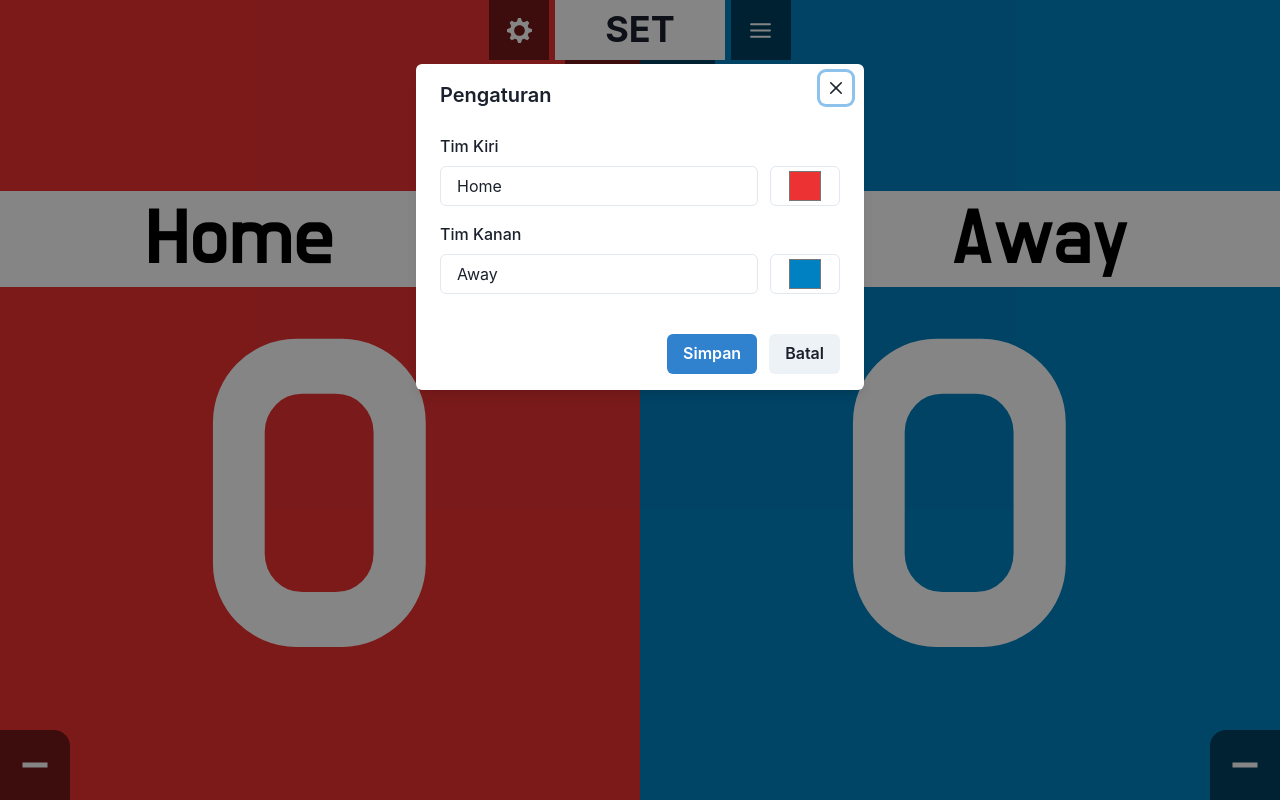
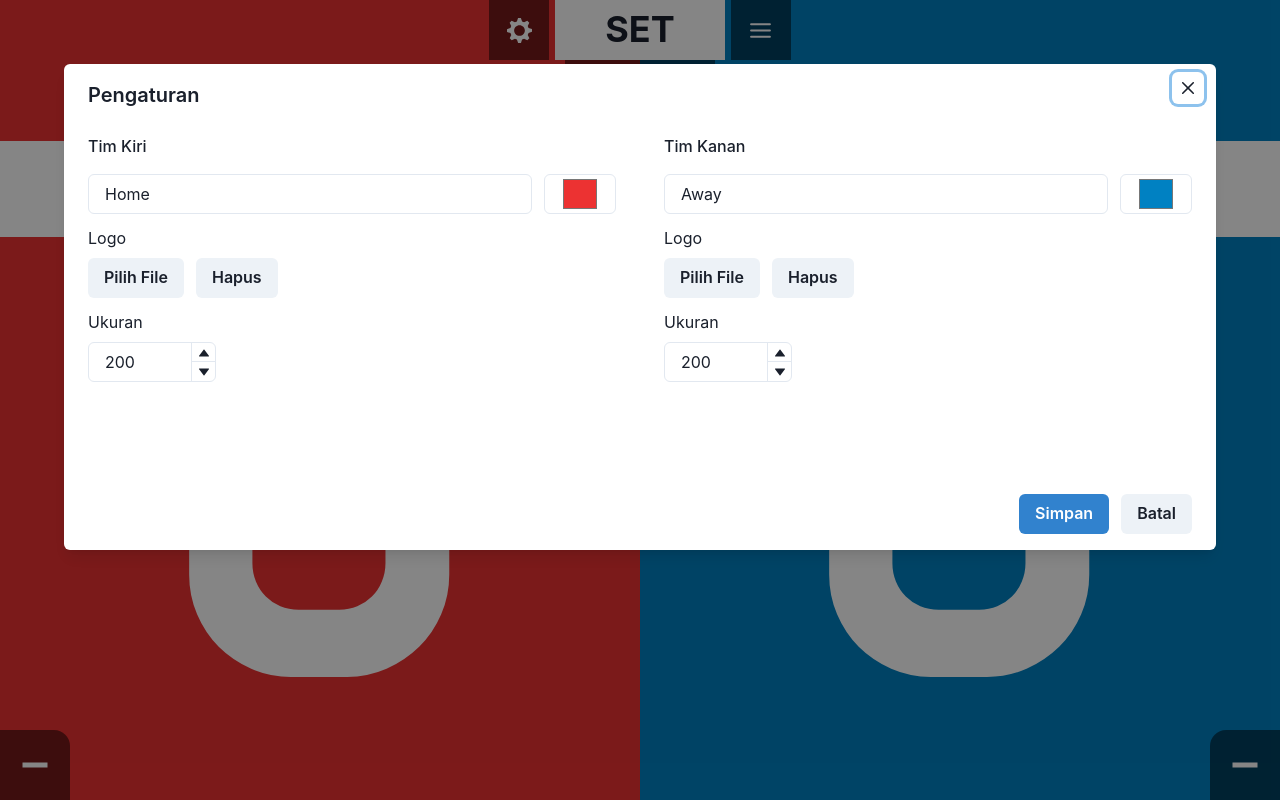
Before and after one commit to Permanaa/scoreboard, a Next.js app: page / in a window 1280 px wide. Both pictures are taken after a click on the element 519 px from the left and 30 px from the top of the page. Built offline with nearby package versions, Linux system fonts and the light colour scheme.

Commit message:
feat: logo team

```diff
--- a/components/Settings/index.tsx
+++ b/components/Settings/index.tsx
@@ -11,9 +11,29 @@ import {
   Input,
   Box,
   Button,
+  Text,
+  NumberInput,
+  NumberInputField,
+  NumberInputStepper,
+  NumberIncrementStepper,
+  NumberDecrementStepper,
 } from "@chakra-ui/react"
-import { useState } from "react"
+import { ChangeEvent, useState, useRef } from "react"
 import { ITeam } from "../../hooks/useHome";
+import Image from "next/image";
+
+const convertToBase64 = (file: Blob) => {
+  return new Promise((resolve, reject) => {
+    const fileReader = new FileReader();
+    fileReader.readAsDataURL(file);
+    fileReader.onload = () => {
+      resolve(fileReader.result);
+    };
+    fileReader.onerror = (error) => {
+      reject(error);
+    };
+  });
+};
 
 const Settings = ({
   isOpen,
@@ -28,6 +48,9 @@ const Settings = ({
   home: ITeam;
   away: ITeam;
 }) => {
+  const InputLogoHomeRef = useRef<HTMLInputElement>(null)
+  const InputLogoAwayRef = useRef<HTMLInputElement>(null)
+
   const [tempHome, setTempHome] = useState<ITeam>(home)
   const [tempAway, setTempAway] = useState<ITeam>(away)
 
@@ -38,46 +61,163 @@ const Settings = ({
   }
 
   const handleSave = () => {
-    onSave({ home: tempHome as ITeam, away: tempAway as ITeam })
+    onSave({ home: tempHome, away: tempAway })
     onClose()
   }
 
+  const handleChangeImageHome = async (event: ChangeEvent<HTMLInputElement>) => {
+    const files = event.target.files
+    if (files && files?.length) {
+      const base64Logo = await convertToBase64(files[0]) as string
+      setTempHome(prev => ({ ...prev, logo: base64Logo }))
+    }
+  }
+
+  const handleChangeImageAway = async (event: ChangeEvent<HTMLInputElement>) => {
+    const files = event.target.files
+    if (files && files?.length) {
+      const base64Logo = await convertToBase64(files[0]) as string
+      setTempAway(prev => ({ ...prev, logo: base64Logo }))
+    }
+  }
+
+  const handleRemoveLogoHome = () => {
+    setTempHome(prev => ({ ...prev, logo: "" }))
+  }
+
+  const handleRemoveLogoAway = () => {
+    setTempAway(prev => ({ ...prev, logo: "" }))
+  }
+
   return (
-    <Modal isOpen={isOpen} onClose={handleClose}>
+    <Modal isOpen={isOpen} onClose={handleClose} size="6xl">
       <ModalOverlay />
       <ModalContent>
         <ModalHeader>Pengaturan</ModalHeader>
         <ModalCloseButton />
         <ModalBody pb={6}>
+          <Box display="flex" gap={12}>
+            <FormControl mb={10}>
+              <FormLabel mb={4}>Tim Kiri</FormLabel>
               <Box>
-            <FormControl>
-              <FormLabel>Tim Kiri</FormLabel>
-              <Box display="flex" alignItems="center" gap={3}>
+                <Box display="flex" alignItems="center" gap={3} mb={3}>
                   <Input
                     value={tempHome?.name}
-                  onChange={(e) => setTempHome((prev) => ({ ...prev, name: e.target.value } as ITeam))}
+                    onChange={(e) => setTempHome((prev) => ({ ...prev, name: e.target.value }))}
                   />
                   <Input
                     type="color"
-                  width="20%"
+                    width="80px"
                     value={tempHome?.color}
-                  onChange={(e) => setTempHome(prev => ({ ...prev, color: e.target.value } as ITeam))}
+                    onChange={(e) => setTempHome(prev => ({ ...prev, color: e.target.value }))}
                   />
                 </Box>
+                <Text mb={2}>Logo</Text>
+                <Box display="flex" gap={3} mb={3}>
+                  <Input
+                    type="file"
+                    onChange={handleChangeImageHome}
+                    accept="image/*"
+                    value=""
+                    display="none"
+                    ref={InputLogoHomeRef}
+                  />
+                  <Button onClick={() => InputLogoHomeRef.current?.click()}>
+                    Pilih File
+                  </Button>
+                  <Button onClick={handleRemoveLogoHome}>
+                    Hapus
+                  </Button>
+                </Box>
+                <Text mb={2}>Ukuran</Text>
+                <Box mb={8}>
+                  <NumberInput
+                    width={128}
+                    value={tempHome?.logoSize}
+                    onChange={(valString) => setTempHome(prev => ({ ...prev, logoSize: Number(valString) }))}
+                  >
+                    <NumberInputField />
+                    <NumberInputStepper>
+                      <NumberIncrementStepper />
+                      <NumberDecrementStepper />
+                    </NumberInputStepper>
+                  </NumberInput>
+                </Box>
+                {!!tempHome.logo && (
+                  <Image
+                    width={tempHome?.logoSize}
+                    height={tempHome?.logoSize}
+                    src={tempHome.logo}
+                    alt="logo home"
+                    style={{
+                      width: tempHome?.logoSize,
+                      height: tempHome?.logoSize,
+                      objectFit: "contain"
+                    }}
+                  />
+                )}
+              </Box>
             </FormControl>
-            <FormControl mt={4}>
-              <FormLabel>Tim Kanan</FormLabel>
-              <Box display="flex" alignItems="center" gap={3}>
+
+            <FormControl>
+              <FormLabel mb={4}>Tim Kanan</FormLabel>
+              <Box>
+                <Box display="flex" alignItems="center" gap={3} mb={3}>
                   <Input
                     value={tempAway?.name}
-                  onChange={(e) => setTempAway(prev => ({ ...prev, name: e.target.value } as ITeam))}
+                    onChange={(e) => setTempAway(prev => ({ ...prev, name: e.target.value }))}
                   />
                   <Input
                     type="color"
-                  width="20%"
+                    width="80px"
                     value={tempAway?.color}
-                  onChange={(e) => setTempAway(prev => ({ ...prev, color: e.target.value } as ITeam))}
+                    onChange={(e) => setTempAway(prev => ({ ...prev, color: e.target.value }))}
                   />
+                </Box>
+                <Text mb={2}>Logo</Text>
+                <Box display="flex" gap={3} mb={3}>
+                  <Input
+                    type="file"
+                    onChange={handleChangeImageAway}
+                    accept="image/*"
+                    value=""
+                    display="none"
+                    ref={InputLogoAwayRef}
+                  />
+                  <Button onClick={() => InputLogoAwayRef.current?.click()}>
+                    Pilih File
+                  </Button>
+                  <Button onClick={handleRemoveLogoAway}>
+                    Hapus
+                  </Button>
+                </Box>
+                <Text mb={2}>Ukuran</Text>
+                <Box mb={8}>
+                  <NumberInput
+                    width={128}
+                    value={tempAway?.logoSize}
+                    onChange={(valString) => setTempAway(prev => ({ ...prev, logoSize: Number(valString) }))}
+                  >
+                    <NumberInputField />
+                    <NumberInputStepper>
+                      <NumberIncrementStepper />
+                      <NumberDecrementStepper />
+                    </NumberInputStepper>
+                  </NumberInput>
+                </Box>
+                {!!tempAway.logo && (
+                  <Image
+                    width={tempAway?.logoSize}
+                    height={tempAway?.logoSize}
+                    src={tempAway.logo}
+                    alt="logo away"
+                    style={{
+                      width: tempAway?.logoSize,
+                      height: tempAway?.logoSize,
+                      objectFit: "contain"
+                    }}
+                  />
+                )}
               </Box>
             </FormControl>
           </Box>
--- a/hooks/useHome.ts
+++ b/hooks/useHome.ts
@@ -7,6 +7,8 @@ export interface ITeam {
   point: number;
   name: string;
   color: string;
+  logo: string;
+  logoSize: number;
 }
 
 const useActions = () => {
@@ -14,14 +16,18 @@ const useActions = () => {
     score: 0,
     point: 0,
     name: "Home",
-    color: "#EC3232"
+    color: "#EC3232",
+    logo: "",
+    logoSize: 200,
   })
 
   const [away, setAway] = useLocalStorageState<ITeam>('away', {
     score: 0,
     point: 0,
     name: "Away",
-    color: "#0081C2"
+    color: "#0081C2",
+    logo: "",
+    logoSize: 200,
   })
 
   const [homeHistory, setHomeHistory] = useLocalStorageState<ITeam[]>('home-history', [])
--- a/pages/index.tsx
+++ b/pages/index.tsx
@@ -1,9 +1,10 @@
 import styles from '../styles/Home.module.css'
-import { Box, Container, Heading } from '@chakra-ui/react'
+import { Box, Heading } from '@chakra-ui/react'
 import { SettingsIcon, MinusIcon, HamburgerIcon } from '@chakra-ui/icons'
 import useActions from "../hooks/useHome";
 import Settings from '../components/Settings';
 import Control from '../components/Control';
+import Image from 'next/image';
 
 export default function Home() {
   const {
@@ -40,9 +41,48 @@ export default function Home() {
           <Box fontSize={80}>{round || 1}</Box>
         </Box>
       </Box>
+      {(!!home?.logo || !!away?.logo) && (
+        <Box position="absolute" top="24px">
+          <Box display="grid" width="100vw" gridTemplateColumns="1fr 1fr">
+            <Box display="flex" justifyContent="center" width="100%">
+              {!!home?.logo && (
+                <Image
+                  width={home?.logoSize || 200}
+                  height={home?.logoSize || 200}
+                  src={home?.logo}
+                  alt="logo"
+                  style={{
+                    width: home?.logoSize || 200,
+                    height: home?.logoSize || 200,
+                    objectFit: "contain"
+                  }}
+                />
+              )}
+            </Box>
+            <Box display="flex" justifyContent="center" width="100%">
+              {!!away?.logo && (
+                <Image
+                  width={away?.logoSize || 200}
+                  height={away?.logoSize || 200}
+                  src={away?.logo}
+                  alt="logo"
+                  style={{
+                    width: away?.logoSize || 200,
+                    height: away?.logoSize || 200,
+                    objectFit: "contain"
+                  }}
+                />
+              )}
+            </Box>
+          </Box>
+        </Box>
+      )}
       <Box className={styles.main}>
         <Box className={styles.column} backgroundColor={home?.color || "#EC3232"}>
-          <Box className={`${styles.teamWrapper} ${styles.teamLeft}`}>
+          <Box
+            className={`${styles.teamWrapper} ${styles.teamLeft}`}
+            mt={(!!home?.logo || !!away?.logo) ? "300px" : "128px"}
+          >
             <Box className={styles.teamName}>
               {home?.name  || "Home"}
             </Box>
@@ -65,7 +105,10 @@ export default function Home() {
           </Box>
         </Box>
         <Box className={styles.column} backgroundColor={away?.color || "#0081C2"}>
-          <Box className={`${styles.teamWrapper} ${styles.teamRight}`}>
+          <Box
+            className={`${styles.teamWrapper} ${styles.teamRight}`}
+            mt={(!!home?.logo || !!away?.logo) ? "300px" : "128px"}
+          >
             <Box
               className={styles.teamSet}
               onClick={() => handleAddPoint("away")}
--- a/styles/Home.module.css
+++ b/styles/Home.module.css
@@ -61,7 +61,6 @@
   display: flex;
   gap: 8px;
   width: 100%;
-  margin-top: 128px;
   height: 96px;
 }
 
@@ -110,7 +109,6 @@
   display: flex;
   justify-content: center;
   flex-direction: column;
-  font-size: 450px;
   color: white;
   height: 100vh;
 }
@@ -148,4 +146,5 @@
   display: flex;
   justify-content: center;
   line-height: 1;
+  font-size: 550px;
 }
```
Lines whose indentation alone changed are shown as unchanged.
